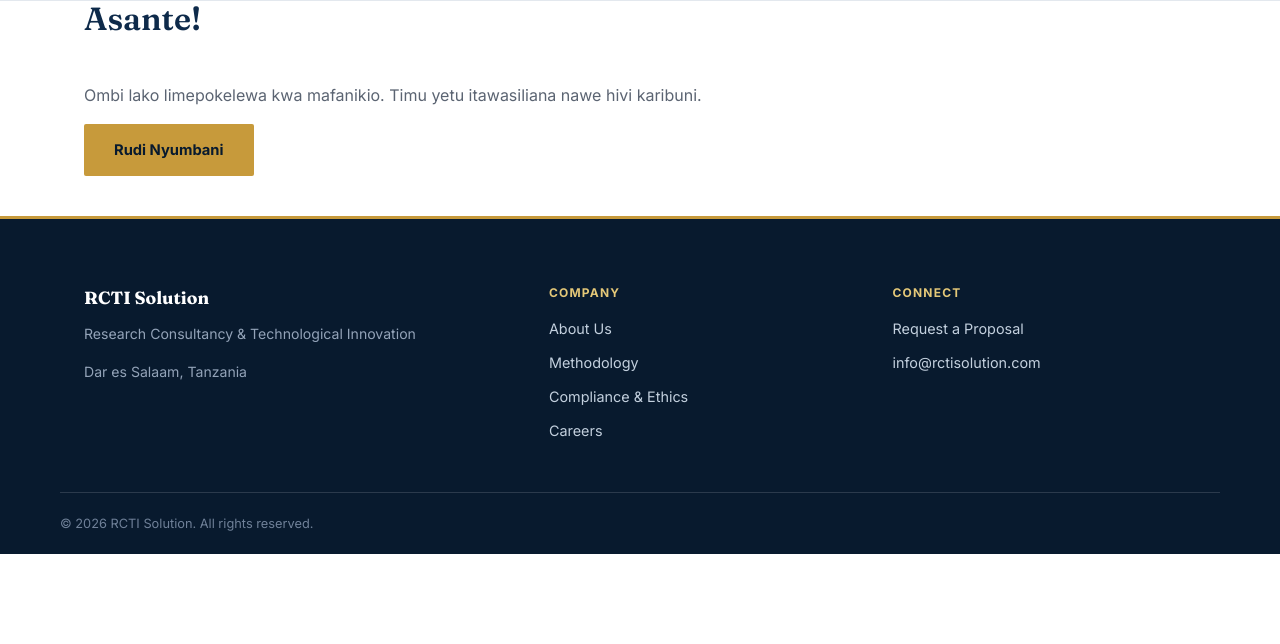
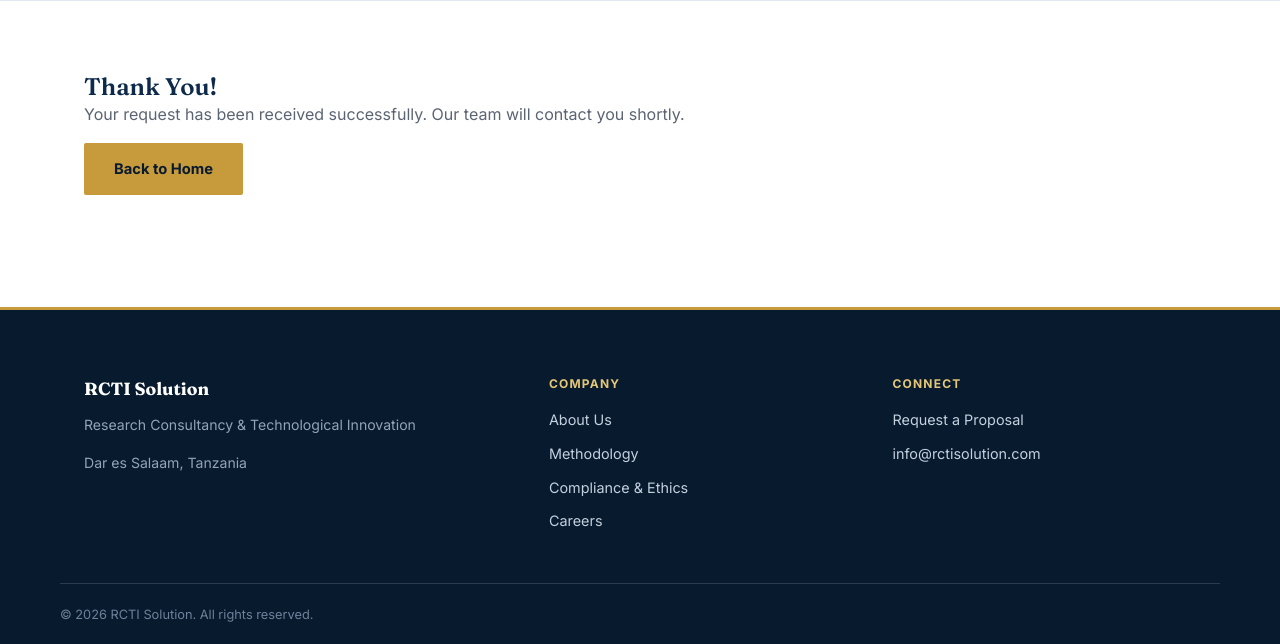
Before and after one commit to elihudi19/Filemon-research-company, a Django app: page /mawasiliano/asante/ in a window 1280 px wide. Shown: the part 108-752 px from the top of the page. Run offline with Django 5.2, Linux system fonts and the light colour scheme.

Commit message:
Enhance thank you page with language support
Updated thank you page to support multilingual titles and content.

```diff
--- a/templates/proposals/thank_you.html
+++ b/templates/proposals/thank_you.html
@@ -1,9 +1,11 @@
 {% extends "base.html" %}
-{% block title %}Asante — {{ COMPANY_NAME }}{% endblock %}
+{% block title %}{% if LANG == 'en' %}Thank You{% else %}Asante{% endif %} — {{ COMPANY_NAME }}{% endblock %}
 {% block content %}
-<section class="container">
-  <h2 class="section-title">Asante!</h2>
-  <p>Ombi lako limepokelewa kwa mafanikio. Timu yetu itawasiliana nawe hivi karibuni.</p>
-  <a href="{% url 'core:home' %}" class="btn-primary">Rudi Nyumbani</a>
+<section class="block">
+  <div class="container">
+    <h2>{% if LANG == 'en' %}Thank You!{% else %}Asante!{% endif %}</h2>
+    <p>{% if LANG == 'en' %}Your request has been received successfully. Our team will contact you shortly.{% else %}Ombi lako limepokelewa kwa mafanikio. Timu yetu itawasiliana nawe hivi karibuni.{% endif %}</p>
+    <a href="{% url 'core:home' %}" class="btn-primary">{% if LANG == 'en' %}Back to Home{% else %}Rudi Nyumbani{% endif %}</a>
+  </div>
 </section>
 {% endblock %}
```
